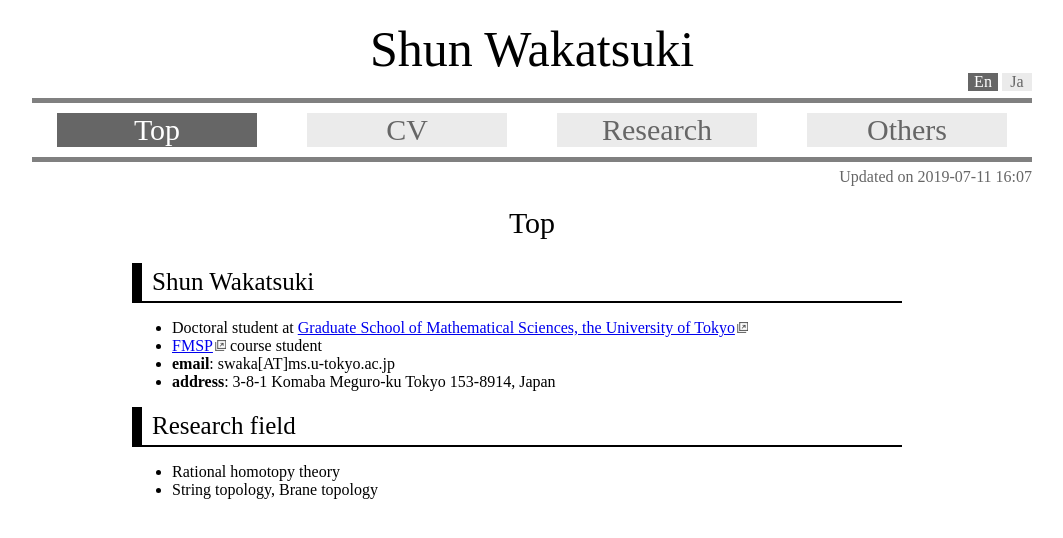
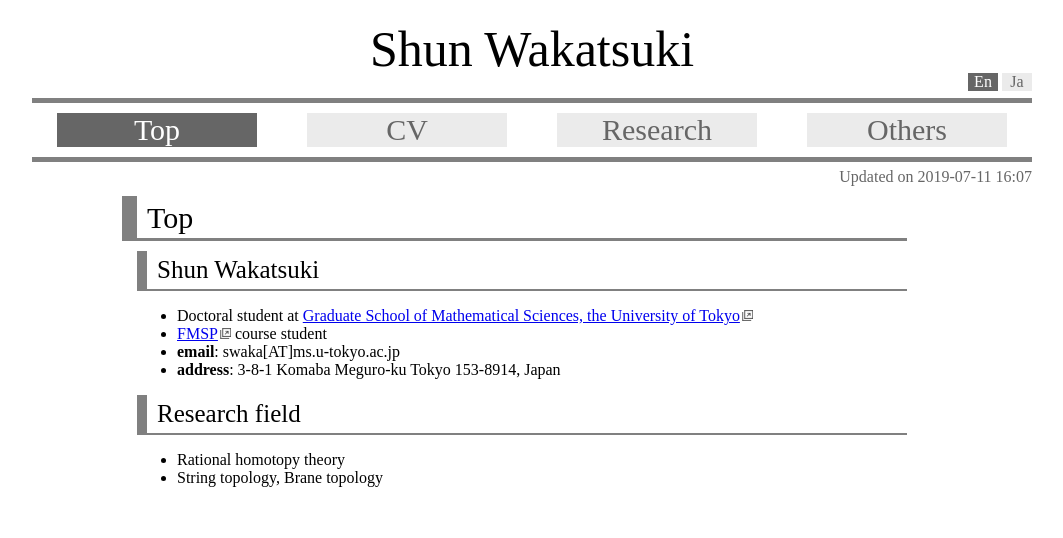
Before and after one commit to shwaka/homepage, a Jekyll site: the page built from jekyll/index.md, in a window 1280 px wide. Shown: the top 538 px of the page, without its empty margins (108-1171 px from the left). Built offline with Jekyll 4.4.1, drawn with Linux system fonts in a browser that asks for light colours.

Commit message:
fix style

```diff
--- a/jekyll/assets/css/mystyle.scss
+++ b/jekyll/assets/css/mystyle.scss
@@ -44,11 +44,16 @@ body {
 }
 
 h1 {
-  text-align: center;
+  // text-align: center;
+  margin: 10px 30px 10px 0px;
+  padding: 5px 5px 5px 10px;
   font-size: 30px;
   font-weight: normal;
   /* font-family: "Estrangelo Edessa"; "Trebuchet MS"; "Arial"; "Helvetica"; */
+  border-bottom: 3px solid gray;
+  border-left: 15px solid gray;
   padding-bottom: 3px;
+  margin-left: -15px;
 }
 
 h2 {
@@ -57,8 +62,8 @@ h2 {
   font-size: 25px;
   font-weight: normal;
   /* font-family: "Estrangelo Edessa"; "Trebuchet MS"; "Arial"; "Helvetica"; */
-  border-bottom: 2px solid black;
-  border-left: 10px solid black;
+  border-bottom: 2px solid gray;
+  border-left: 10px solid gray;
 }
 
 a[target="_blank"]{
@@ -80,6 +85,7 @@ div#base_container{
   left: 0;
   right: 0;
   margin: auto;
+  padding-left: 10px;
   max-width: 800px;
   // height: 500px;
   /* border: 5px solid blue; */
```
